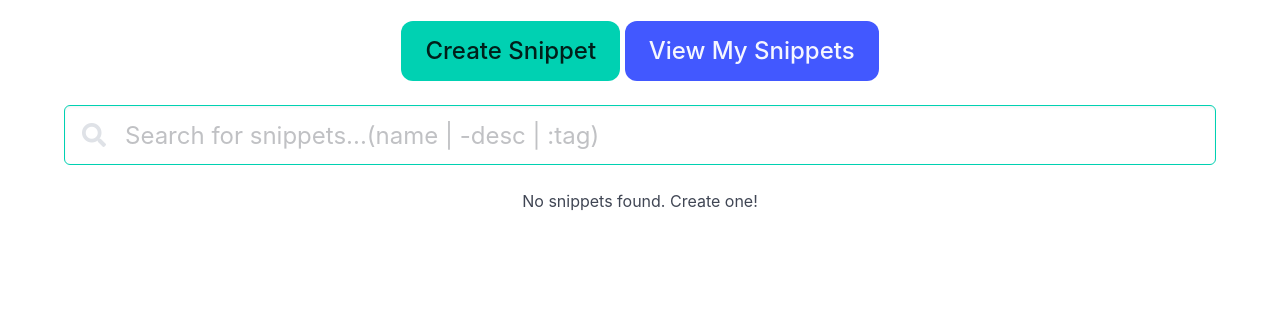
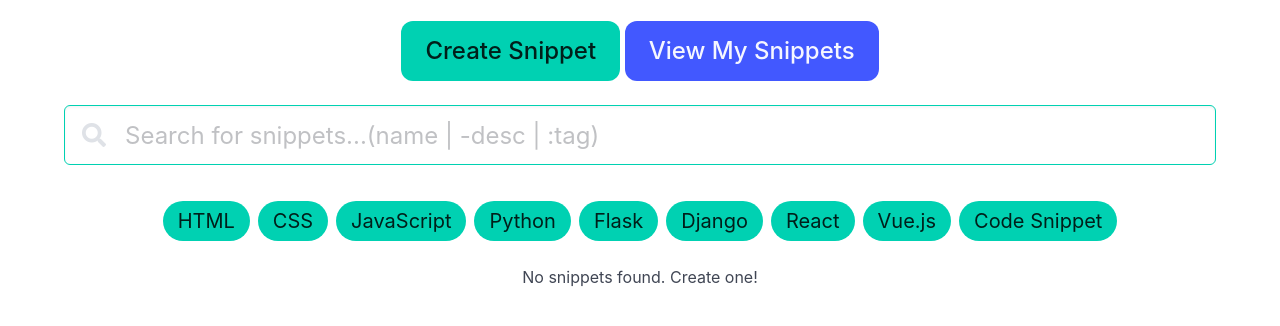
Before and after one commit to jooho000/Snippet-Oracle, a Flask app: page / in a window 1280 px wide. Shown: the part 168-494 px from the top of the page. Run offline with Flask 3, Linux system fonts and the light colour scheme; the visitor is signed in with stand-in values (Sample User, id 1); data that the repository does not hold is empty; parts of the project's set-up code (start-up, migrations or seed data) failed here and were passed over; some libraries are stand-ins or nearby versions.

Commit message:
Added tagging to createSnippet, and sorting snppets on main page ui

```diff
--- a/app.py
+++ b/app.py
@@ -206,6 +206,8 @@ def get_social_icon(url):
 @app.route("/createSnippet", methods=["GET", "POST"])
 @flask_login.login_required
 def createSnippet():
+    preset_tags = ["HTML", "CSS", "JavaScript", "Python", "Flask", "Django", "React", "Vue.js", "Code Snippet"]
+
     if flask.request.method == "POST":
         name = flask.request.form.get("name")
         code = flask.request.form.get("code")
@@ -230,7 +232,7 @@ def createSnippet():
         flask.flash("Snippet created successfully!", "success")
         return flask.redirect(flask.url_for("snippets"))
 
-    return flask.render_template("createSnippet.html")
+    return flask.render_template("createSnippet.html",  preset_tags=preset_tags)
 
 
 # View All Personal User Snippets (Worked on by Alan Ly)
--- a/data.py
+++ b/data.py
@@ -305,7 +305,8 @@ def get_user_snippets(user_id):
             "user_id": snippet[4],
             "parent_snippet_id": snippet[5],
             "date": snippet[6],
-            "is_public": snippet[7]
+            "is_public": snippet[7],
+            "tags": get_tags_for_snippet(snippet[0])
         }
         for snippet in snippets
     ]
@@ -459,3 +460,19 @@ def smart_search_snippets(query):
         {"id": res[0], "name": res[1]}
         for res in itertools.chain(name_matches, desc_matches)
     ]
+
+# Finds the tags by snippetID
+def get_tags_for_snippet(snippet_id):
+    """
+    Fetches all tags associated with a given snippet.
+    """
+    cur = _db.cursor()
+    cur.execute(
+        """
+        SELECT TagName FROM TagUse WHERE SnippetID = ?
+        """,
+        [snippet_id],
+    )
+    tags = cur.fetchall()
+
+    return [tag[0] for tag in tags]  # Convert tuple list to a simple list
--- a/static/search.js
+++ b/static/search.js
@@ -108,3 +108,148 @@ function copySnippet(code) {
       console.error("Failed to copy text: ", err);
     });
 }
+
+function filterByTag(tag) {
+  const searchInput = document.getElementById("search-input");
+  const selectedTagsContainer = document.getElementById("selected-tags");
+
+  // Get the current query
+  let currentQuery = searchInput.value.trim();
+
+  // Check if the tag is already selected
+  if (currentQuery.includes(`:${tag}`)) {
+      // Remove the tag from the search query
+      currentQuery = currentQuery.replace(new RegExp(`:?${tag}`, "g"), "").trim();
+
+      // Remove the tag from the selected tags section
+      const tagElement = document.getElementById(`selected-tag-${tag}`);
+      if (tagElement) tagElement.remove();
+  } else {
+      // Add the tag to the search query
+      currentQuery += ` :${tag}`;
+
+      // Create a removable tag button
+      const tagElement = document.createElement("span");
+      tagElement.className = "tag is-primary is-rounded";
+      tagElement.id = `selected-tag-${tag}`;
+      tagElement.innerHTML = `${tag} <button class="delete is-small" onclick="removeTag('${tag}')"></button>`;
+
+      // Append to the selected tags container
+      selectedTagsContainer.appendChild(tagElement);
+  }
+
+  // Update the search input field
+  searchInput.value = currentQuery.trim();
+
+  // If no tags or search text, clear results
+  if (!searchInput.value) {
+      document.getElementById("search-results").innerHTML = "";
+      return;
+  }
+
+  // Trigger search
+  fetch(`/search?q=${encodeURIComponent(searchInput.value)}`)
+      .then(response => response.json())
+      .then(data => {
+          displaySearchResults(data.results);
+      })
+      .catch(error => console.error("Error:", error));
+}
+
+// Function to remove a tag and update results
+function removeTag(tag) {
+  const searchInput = document.getElementById("search-input");
+  let currentQuery = searchInput.value.trim();
+
+  // Remove the tag from the search query
+  currentQuery = currentQuery.replace(new RegExp(`:?${tag}`, "g"), "").trim();
+
+  // Update search input
+  searchInput.value = currentQuery;
+
+  // Remove the tag from the selected tags section
+  const tagElement = document.getElementById(`selected-tag-${tag}`);
+  if (tagElement) tagElement.remove();
+
+  // If no tags or search text, clear results
+  if (!searchInput.value) {
+      document.getElementById("search-results").innerHTML = "";
+      return;
+  }
+
+  // Re-run the search
+  fetch(`/search?q=${encodeURIComponent(searchInput.value)}`)
+      .then(response => response.json())
+      .then(data => {
+          displaySearchResults(data.results);
+      })
+      .catch(error => console.error("Error:", error));
+}
+
+
+function displaySearchResults(snippets) {
+  let resultsContainer = document.getElementById("search-results");
+  resultsContainer.innerHTML = ""; // Clear previous results
+
+  if (snippets.length === 0) {
+      resultsContainer.innerHTML = "<p class='has-text-centered'>No snippets found.</p>";
+      return;
+  }
+
+  let uniqueSnippets = new Map(); // Store snippets by ID to avoid duplicates
+
+  snippets.forEach((snippet) => {
+      if (!uniqueSnippets.has(snippet.id)) {
+          uniqueSnippets.set(snippet.id, snippet); // Add to Map if not already present
+      }
+  });
+
+  let gridHtml = '<div class="columns is-multiline">';
+
+  uniqueSnippets.forEach((snippet) => {
+      // Try to find the snippet in the existing page content
+      let existingSnippet = document.querySelector(`[data-snippet-id="${snippet.id}"]`);
+
+      let description = existingSnippet
+          ? existingSnippet.querySelector(".snippet-description").textContent.trim()
+          : "No description available.";
+
+      let visibilityTag = existingSnippet
+          ? existingSnippet.querySelector(".snippet-visibility").outerHTML
+          : '<span class="tag is-danger"><i class="fas fa-lock"></i> Private</span>';
+
+      gridHtml += `
+          <div class="column is-4-desktop is-6-tablet is-12-mobile">
+              <div class="box">
+                  <!-- Top Section: Name (Left) + Copy & Visibility (Right) -->
+                  <div class="columns is-vcentered">
+                      <div class="column has-text-left">
+                          <h2 class="title is-5">${snippet.name}</h2>
+                      </div>
+                      <div class="column has-text-right">
+                          <!-- Visibility Tag (Top Right) -->
+                          ${visibilityTag}
+
+                          <!-- Copy Button (Top Right) -->
+                          <button class="button is-small is-info ml-2" onclick="copySnippet(\`${snippet.code}\`)">
+                              <span class="icon">
+                                  <i class="fas fa-copy"></i>
+                              </span>
+                          </button>
+                      </div>
+                  </div>
+
+                  <!-- Snippet Description -->
+                  <p class="is-italic snippet-description">${description}</p>
+
+                  <!-- View Snippet Button (Bottom Left) -->
+                  <div class="buttons mt-3">
+                      <a href="/snippet/${snippet.id}" class="button is-link">View</a>
+                  </div>
+              </div>
+          </div>`;
+  });
+
+  gridHtml += '</div>';
+  resultsContainer.innerHTML = gridHtml;
+}
--- a/templates/index.html
+++ b/templates/index.html
@@ -27,9 +27,24 @@
       </div>
     </div>
 
+    <!-- Selected Tags Display (Tags that were clicked will appear here) -->
+<div id="selected-tags" class="tags are-medium mt-3"></div>
+
     <!-- Search Results -->
     <div id="search-results" class="mt-5"></div>
   </div>
+
+    <!-- Preset Tags Section -->
+    <div class="tags-container has-text-centered mt-3">
+      <div class="tags are-large is-flex is-justify-content-center">
+        {% for tag in ["HTML", "CSS", "JavaScript", "Python", "Flask", "Django", "React", "Vue.js", "Code Snippet"] %}
+          <span class="tag is-primary is-clickable is-rounded" onclick="filterByTag('{{ tag }}')">
+            {{ tag }}
+          </span>
+        {% endfor %}
+      </div>
+    </div>
+
 
   <!-- Snippet Grid -->
   <div class="container mt-5">
@@ -37,7 +52,7 @@
       <div class="columns is-multiline">
         {% for snippet in snippets %}
         <div class="column is-4-desktop is-6-tablet is-12-mobile">
-          <div class="box">
+          <div class="box" data-snippet-id="{{ snippet['id'] }}">
             <!-- Snippet Header: Name + Buttons + Visibility -->
             <div class="columns is-vcentered">
               <!-- Snippet Name (Left) -->
@@ -47,7 +62,7 @@
               <!-- Buttons + Visibility (Right) -->
               <div class="column has-text-right">
                 <!-- Visibility Status -->
-                <span class="tag is-medium {% if snippet['is_public'] %}is-success{% else %}is-danger{% endif %}">
+                <span class="tag is-medium snippet-visibility {% if snippet['is_public'] %}is-success{% else %}is-danger{% endif %}">
                   {% if snippet["is_public"] %}
                     <i class="fas fa-globe"></i> Public
                   {% else %}
@@ -62,7 +77,6 @@
                     <i class="fas fa-copy"></i>
                   </span>
                 </button>
-
                 <!-- Expand Button -->
                 <button class="button is-small is-primary ml-2"
                         onclick="toggleSnippet('snippet-{{ loop.index }}', this)">
@@ -82,7 +96,7 @@
             </div>
 
             <!-- Snippet Description -->
-            <p class="is-italic">{{ snippet["description"][:100] }}...</p>
+            <p class="is-italic snippet-description">{{ snippet["description"][:100] }}...</p>
 
             <!-- Hidden Snippet Code (Toggles on Button Click) -->
             <div id="snippet-{{ loop.index }}" style="display: none;">
@@ -93,6 +107,14 @@
             <div class="buttons mt-3">
               <a href="{{ url_for('view_snippet', snippet_id=snippet['id']) }}" class="button is-link">View</a>
             </div>
+
+            <!-- Tags Section (Bottom Right) -->
+            <div class="tags-container">
+              {% for tag in snippet["tags"][:5] %}  <!-- Show max 5 tags -->
+                <span class="tag is-info">{{ tag }}</span>
+              {% endfor %}
+            </div>
+
           </div>
         </div>
         {% endfor %}
```
Also changed, not shown: templates/createSnippet.html (+95 -2 lines).
